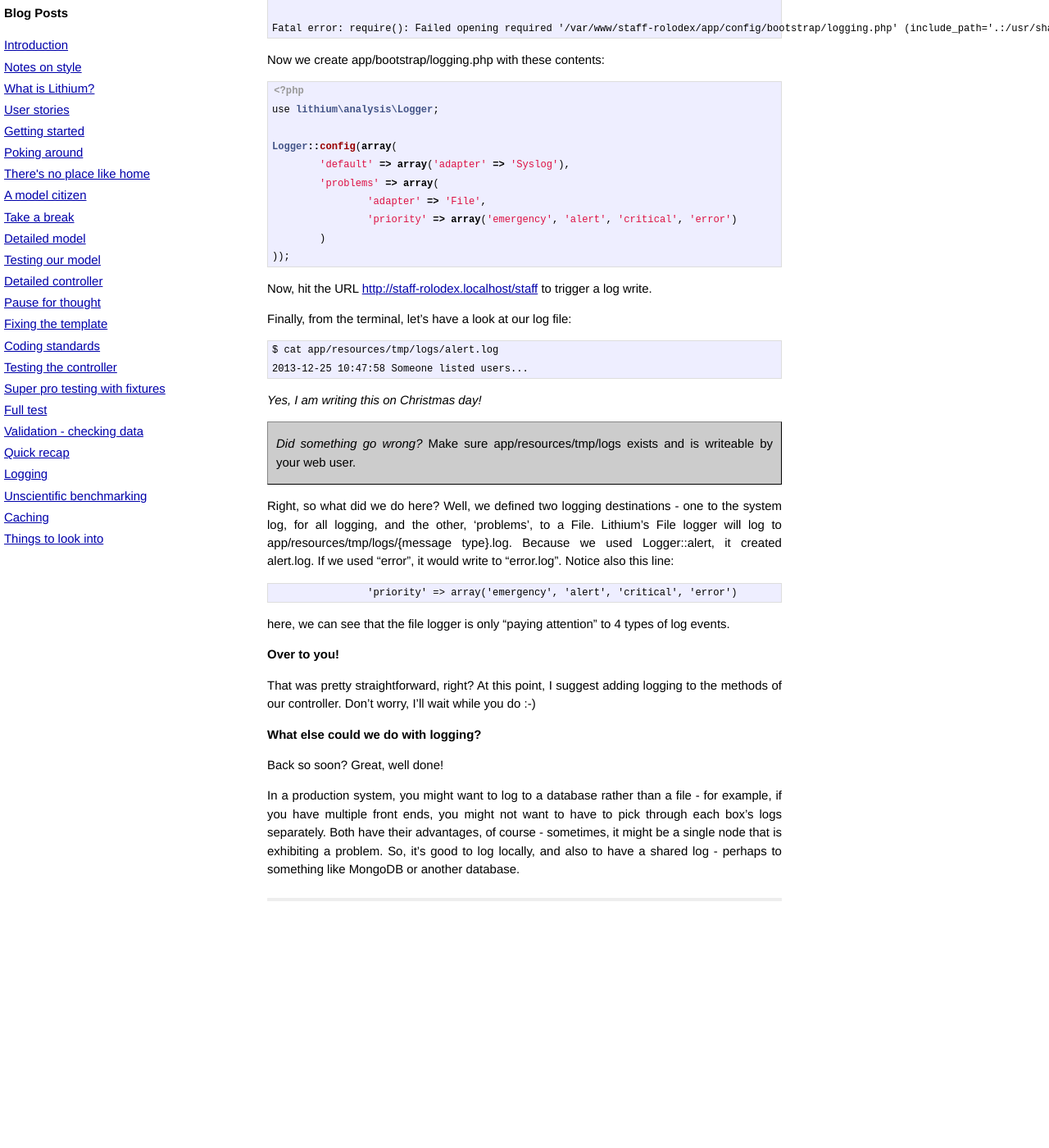
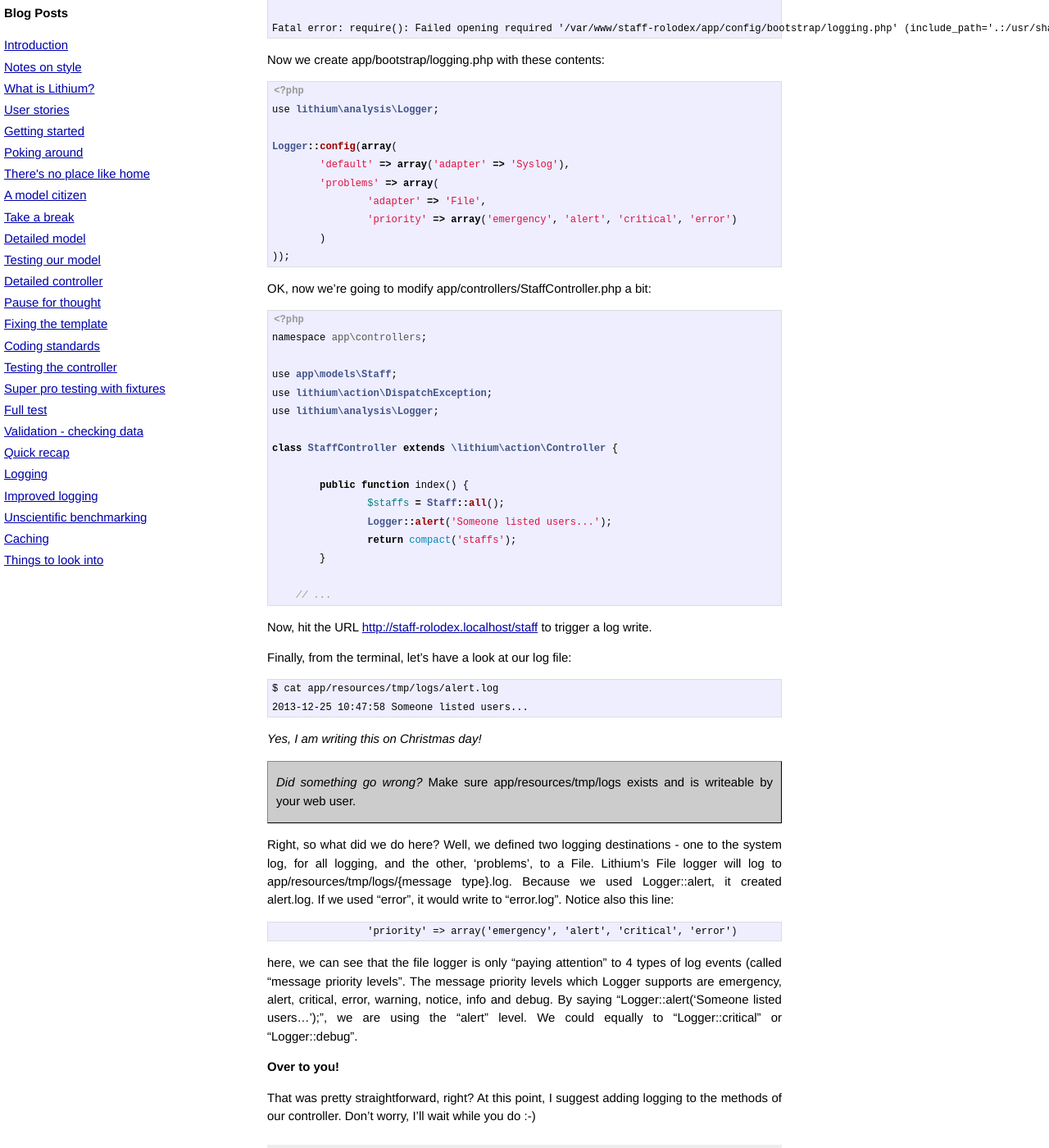
Before and after one commit to gavD/step-by-step-web-apps-with-lithium-php, a Jekyll site: the page built from _posts/2011-04-01-logging.markdown, in a window 1280 px wide and 1400 px high, scrolled down 627 px. Shown: the whole window at 82% size. Built offline with Jekyll 4.4.1, drawn with Linux system fonts in a browser that asks for light colours; Markdown is read by kramdown in place of the engine named in the settings; before the commit the page ends 1726 px from its top, so only the background shows below that.

```diff
--- a/_posts/2011-04-01-logging.markdown
+++ b/_posts/2011-04-01-logging.markdown
@@ -46,6 +46,27 @@ Logger::config(array(
 ));
 {% endhighlight %}
 
+OK, now we're going to modify app/controllers/StaffController.php a bit:
+
+{% highlight php %}
+<?php
+namespace app\controllers;
+
+use app\models\Staff;
+use lithium\action\DispatchException;
+use lithium\analysis\Logger;
+
+class StaffController extends \lithium\action\Controller {
+
+	public function index() {
+		$staffs = Staff::all();
+		Logger::alert('Someone listed users...');
+		return compact('staffs');
+	}
+
+    // ...
+{% endhighlight %}
+
 Now, hit the URL [http://staff-rolodex.localhost/staff](http://staff-rolodex.localhost/staff) to trigger a log write.
 
 Finally, from the terminal, let's have a look at our log file:
@@ -65,14 +86,8 @@ Right, so what did we do here? Well, we defined two logging destinations - one t
 		'priority' => array('emergency', 'alert', 'critical', 'error')
 </pre>
 
-here, we can see that the file logger is only "paying attention" to 4 types of log events.
+here, we can see that the file logger is only "paying attention" to 4 types of log events (called "message priority levels". The message priority levels which Logger supports are emergency, alert, critical, error, warning, notice, info and debug. By saying "Logger::alert('Someone listed users...');", we are using the "alert" level. We could equally to "Logger::critical" or "Logger::debug".
 
 # Over to you!
 
 That was pretty straightforward, right? At this point, I suggest adding logging to the methods of our controller. Don't worry, I'll wait while you do :-)
-
-# What else could we do with logging?
-
-Back so soon? Great, well done!
-
-In a production system, you might want to log to a database rather than a file - for example, if you have multiple front ends, you might not want to have to pick through each box's logs separately. Both have their advantages, of course - sometimes, it might be a single node that is exhibiting a problem. So, it's good to log locally, and also to have a shared log - perhaps to something like MongoDB or another database.
```
Also changed, not shown: _posts/2011-03-01-improved-logging.markdown (added, +43 -0 lines).
